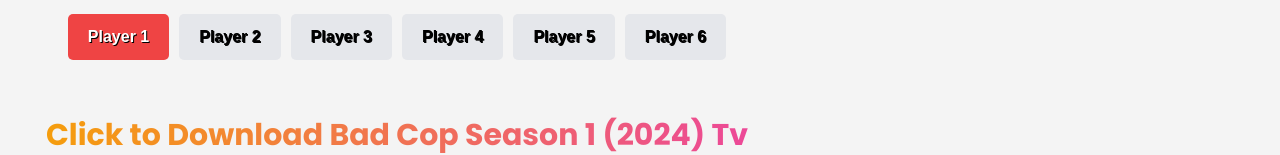
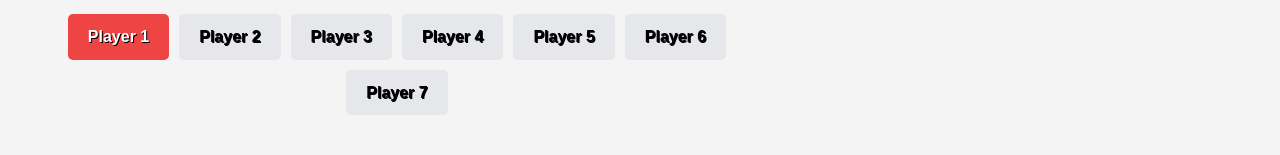
Before and after one commit to rndsouza2024/123movies, a Next.js app: page /tvshow/watch-bad-cop-season-1-tv-series in a window 1280 px wide. Shown: the part 3743-3898 px from the top of the page. Built offline with nearby package versions, Linux system fonts and the light colour scheme; no server answers.

Commit message:
CHECK NOW

```diff
--- a/pages/tvshow/[id]/index.js
+++ b/pages/tvshow/[id]/index.js
@@ -264,9 +264,9 @@
         isItemMovies
           ? `https://vidsrc.me/embed/tv?imdb=${id}&season=${itemSeason}&episode=${itemEpisode}`
           : `https://vidsrc.me/embed/movie?imdb=${id}`,
-        // isItemMovies
-        //   ? `https://vidsrc.pro/embed/tv/${id}/${itemSeason}/${itemEpisode}`
-        //   : `https://vidsrc.pro/embed/movie/${id}`,
+        isItemMovies
+          ? `https://embed.su/embed/tv/${id}/${itemSeason}/${itemEpisode}`
+          : `https://embed.su/embed/movie/${id}`,
         isItemMovies
           ? `https://vidsrc.cc/v2/embed/tv/${id}/${itemSeason}/${itemEpisode}`
           : `https://vidsrc.cc/v2/embed/movie/${id}`,
```
